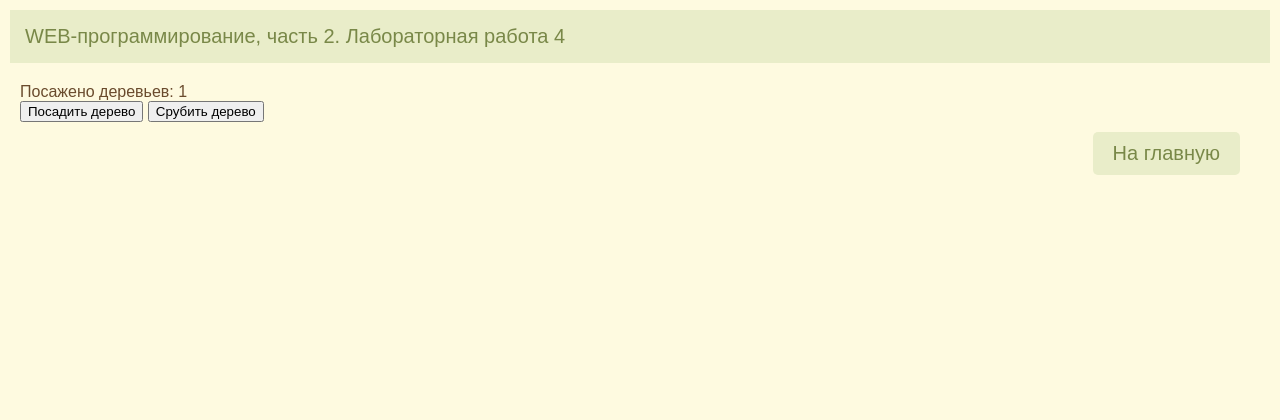
After one commit to 00896/web-programming-labs-2, a Flask app: template templates/lab4/tree.html in a window 1280 px wide. The commit adds this page. Shown: the top 420 px of the page. Run offline with Flask 3, Linux system fonts and the light colour scheme; the template is opened without the code that fills it: most values are stand-ins (such as "Sample title", 1, 10 or a date in 2020).

Commit message:
Счетчик деревьев

```diff
--- a/templates/lab4/lab4.html
+++ b/templates/lab4/lab4.html
@@ -13,5 +13,6 @@
         <li><a href="/lab4/multiply-form">Умножение</a></li>
         <li><a href="/lab4/sub-form">Вычитание</a></li>
         <li><a href="/lab4/expo-form">Возведение в степень</a></li>
+        <li><a href="/lab4/tree">Счетчик деревьев</a></li>
     </ol>
 {% endblock %}
--- /dev/null
+++ b/templates/lab4/tree.html
@@ -0,0 +1,15 @@
+{% extends "base.html" %}
+
+{#номер лабораторной работы: #}
+{% block lab %}Лабораторная работа 4{% endblock %}
+
+{#основной контент: #}
+{% block main %}
+    <div>
+        Посажено деревьев: {{ tree_count }}
+    </div>
+    <form method="post">
+        <button name="operation" value="plant">Посадить дерево</button>
+        <button name="operation" value="cut">Срубить дерево</button>
+    </form>
+{% endblock %}
```
Also changed, not shown: lab4.py (+18 -0 lines).
